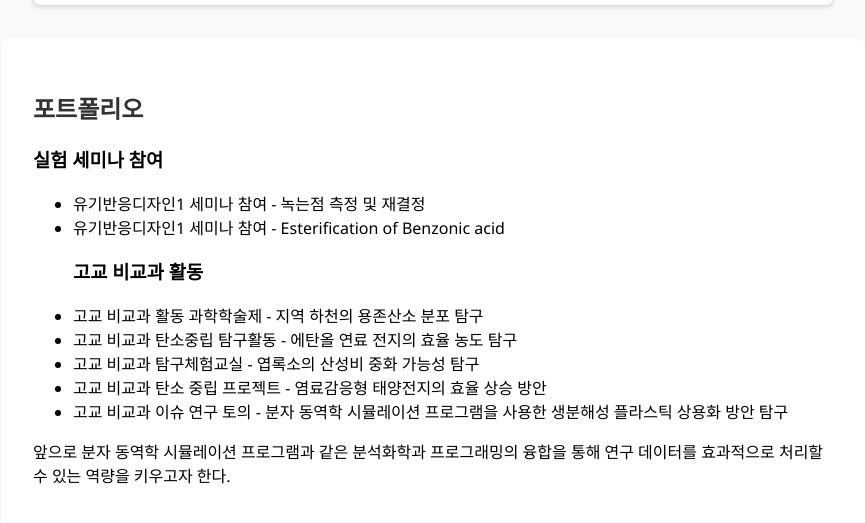
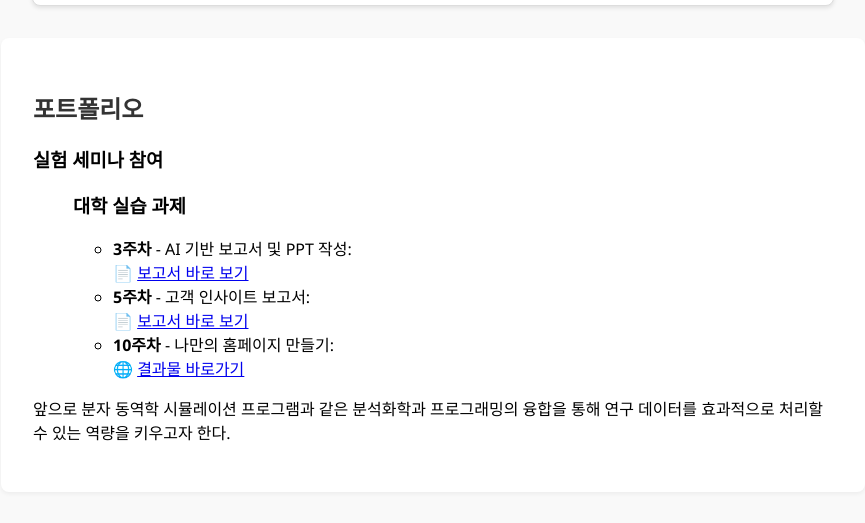
Before and after one commit to jungbbbb/subinhome.github.io, a plain HTML site: page portfolio.html in a window 1280 px wide. Shown: the part 229-752 px from the top of the page, without its empty margins (207-1072 px from the left). Drawn offline with Linux system fonts and the light colour scheme.

Commit message:
Update portfolio.html

```diff
--- a/portfolio.html
+++ b/portfolio.html
@@ -24,15 +24,22 @@
       <h2> 포트폴리오 </h2>
       <h3> 실험 세미나 참여</h3>
        <ul>
-        <li>유기반응디자인1 세미나 참여 - 녹는점 측정 및 재결정</li>
-        <li>유기반응디자인1 세미나 참여 - Esterification of Benzonic acid</li>
+        <h3> 대학 실습 과제 </h3>
+<ul>
+  <li>
+    <strong>3주차</strong> - AI 기반 보고서 및 PPT 작성:
+    <br>📄 <a href="https://drive.google.com/uc?export=view&id=1H-bXZT_RXKotmhbLyeG6kq_nf1IFYLSX" target="_blank">보고서 바로 보기</a>
+  </li>
+  <li>
+    <strong>5주차</strong> - 고객 인사이트 보고서:
+    <br>📄 <a href="https://drive.google.com/uc?export=view&id=1A4yGKGlPWw4Vh8kEeFnMl-d9XHHgruvN" target="_blank">보고서 바로 보기</a>
+  </li>
+  <li>
+    <strong>10주차</strong> - 나만의 홈페이지 만들기:
+    <br>🌐 <a href="https://jungbbbb.github.io/subinhome.github.io/" target="_blank">결과물 바로가기</a>
+  </li>
+</ul>
 
-        <h3> 고교 비교과 활동 </h3>
-        <li>고교 비교과 활동 과학학술제 - 지역 하천의 용존산소 분포 탐구 </li>
-        <li>고교 비교과 탄소중립 탐구활동 - 에탄올 연료 전지의 효율 농도 탐구 </li>
-        <li>고교 비교과 탐구체험교실 - 엽록소의 산성비 중화 가능성 탐구 </li>
-        <li>고교 비교과 탄소 중립 프로젝트 - 염료감응형 태양전지의 효율 상승 방안 </li>
-        <li>고교 비교과 이슈 연구 토의 - 분자 동역학 시뮬레이션 프로그램을 사용한 생분해성 플라스틱 상용화 방안 탐구 </li>
        </ul>
 
         <p> 앞으로 분자 동역학 시뮬레이션 프로그램과 같은 분석화학과 프로그래밍의 융합을 통해 연구 데이터를 효과적으로 처리할 수 있는 역량을 키우고자 한다. </p>
```
